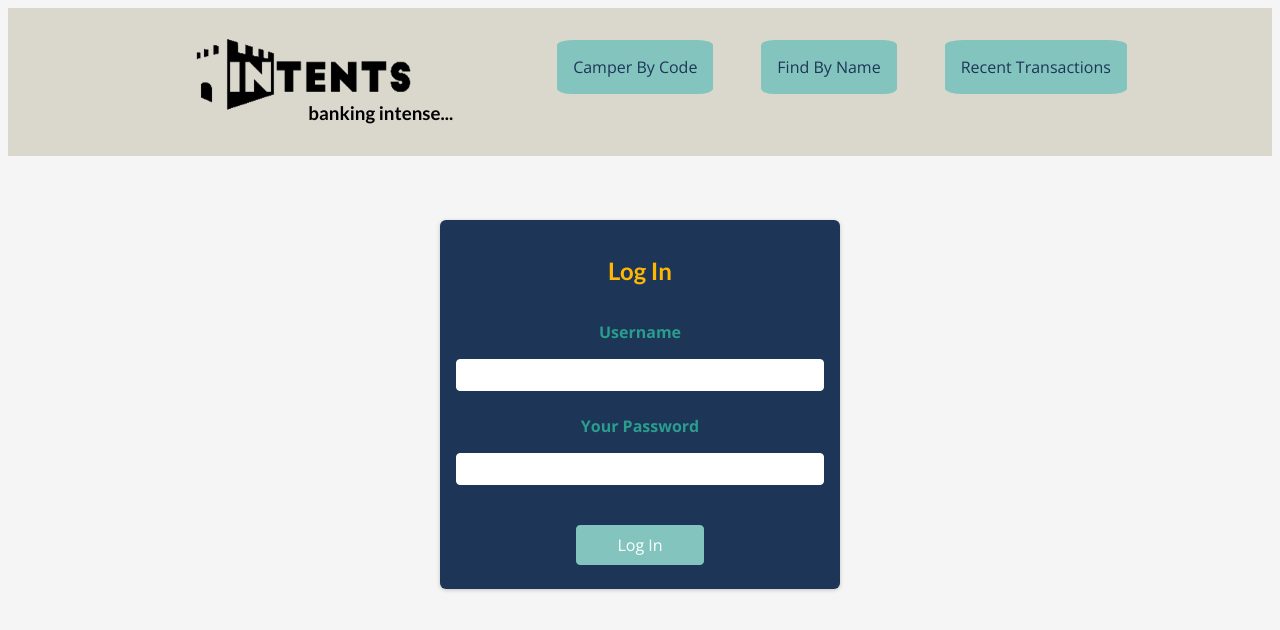
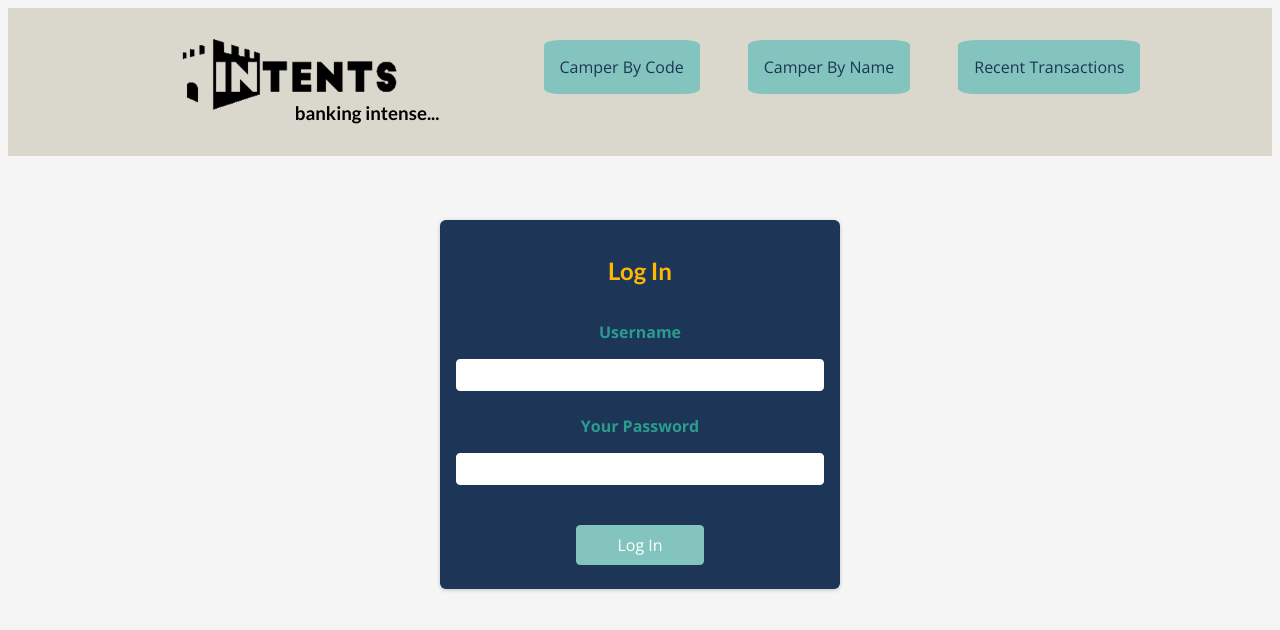
Before and after one commit to RadheyaM/next-camp-bank, a Next.js app: page /auth in a window 1280 px wide. Shown: the top 630 px of the page. Built offline with nearby package versions, Linux system fonts and the light colour scheme; no server answers.

Commit message:
attempt 1 to fix balance after not showing issue

```diff
--- a/src/components/layout/MainNavigation.js
+++ b/src/components/layout/MainNavigation.js
@@ -27,7 +27,7 @@ const MainNavigation = (props) => {
         <ul className={styles.navLinkBar}>
           <Link href="/">Camper By Code</Link>
           <Link href="/campers" replace>
-            Find By Name
+            Camper By Name
           </Link>
           <Link href="/campers/transactions" replace>
             Recent Transactions
--- a/src/components/overview/TransactionTable.js
+++ b/src/components/overview/TransactionTable.js
@@ -21,7 +21,7 @@ const TransactionsTable = props => {
           <th>Date</th>
           <th>Category</th>
           <th>Amount</th>
-          <th>Balance</th>
+          <th>Balance After</th>
           <th>Note</th>
         </tr>
       </thead>
--- a/src/components/transactions/AllTransRows.js
+++ b/src/components/transactions/AllTransRows.js
@@ -2,7 +2,7 @@ import Link from "next/link";
 import { euro } from "../../../lib/helpers";
 
 const AllTransRows = (props) => {
-  const { accountId, user, name, timeStamp, type, category, amount, note } = props.trans;
+  const { accountId, user, name, timeStamp, type, category, amount, balance, note } = props.trans;
   const linkPath = `/campers/${accountId}`
   const humanTime = new Date(timeStamp).toLocaleTimeString();
   const humanDate = new Date(timeStamp).toLocaleDateString();
```
